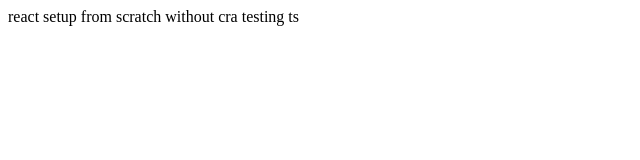
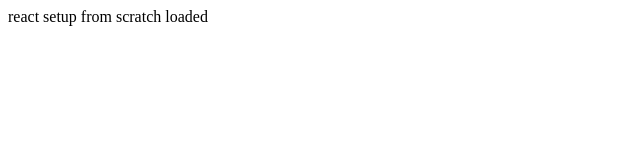
Before and after one commit to kristencendana/portfolio, a React app: page / in a window 1280 px wide. Shown: the top 160 px of the page, without its empty margins (0-640 px from the left). Built offline with nearby package versions, Linux system fonts and the light colour scheme.

Commit message:
clean code

```diff
--- a/src/client/app.tsx
+++ b/src/client/app.tsx
@@ -6,7 +6,7 @@
 
 
 return (
-  <div>{'react setup from scratch without cra testing ts'}</div>
+  <div>{'react setup from scratch loaded'}</div>
 );
 
 }
```
Also changed, not shown: src/client/index.tsx (+0 -19 lines).
